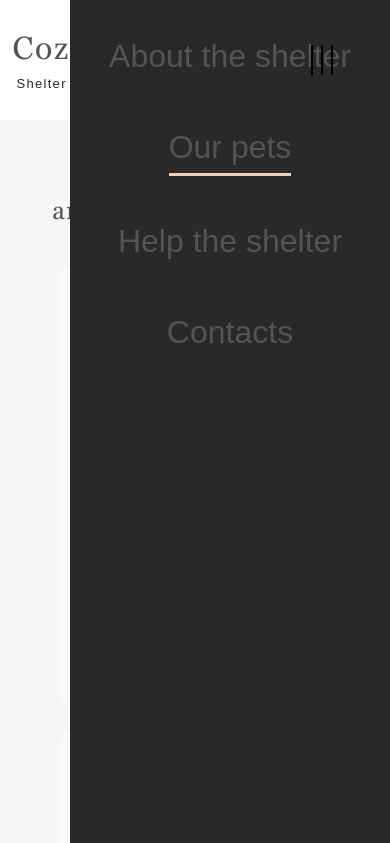
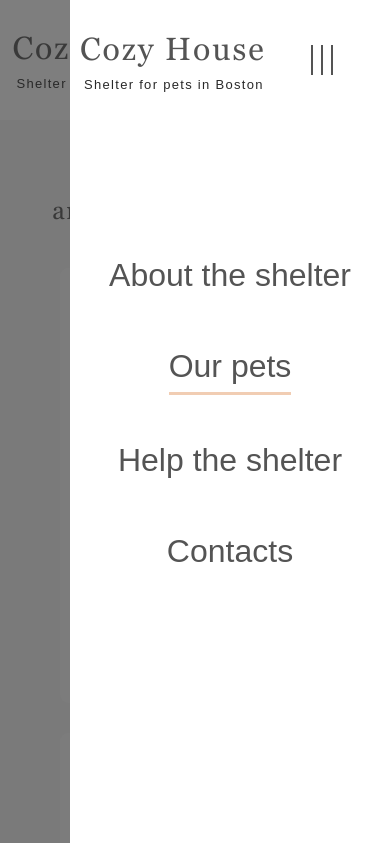
Before and after one commit to serjml/virtual-keyboard, a plain HTML site: page shelter/pages/pets/index.html in a window 390 px wide. Both pictures are taken after a click on the element 322 px from the left and 60 px from the top of the page. Shown: the top 843 px of the page. Drawn offline with Linux system fonts and the light colour scheme; files whose address does not match are found by name; a web font is replaced by a local one.

Commit message:
feat: add burger-menu ourpets

```diff
--- a/shelter/pages/main/index.js
+++ b/shelter/pages/main/index.js
@@ -3,6 +3,7 @@ const burger = document.querySelector('.hamburger');
 const nav = document.querySelector('.nav');
 const overlay = document.querySelector('.overlay');
 const body = document.querySelector('body');
+const navLink = document.querySelectorAll('.nav-link');
 
 function toggleMenu() {
   burger.classList.toggle('open');
@@ -19,6 +20,9 @@ function closeMenu() {
   body.classList.remove('open');
 }
 overlay.addEventListener('click', closeMenu);
+
+navLink.forEach(el => el.addEventListener('click', closeMenu));
+
 // Burger end-----------------------------------------
 
 // Slider start---------------------------------------
@@ -185,15 +189,4 @@ overlay.addEventListener('click', closeMenu);
     arrowLeft.addEventListener('click', moveLeftMobile);
     arrowRight.addEventListener('click', moveRightMobile);
   }
-
-
-
-
-
-
-
-
-
-
-
   // Slider end---------------------------------------
--- a/shelter/pages/pets/index.html
+++ b/shelter/pages/pets/index.html
@@ -20,7 +20,14 @@
       <div class="hamburger">
         <span class="hamburger-line"></span>
       </div>
+      <div class="overlay"></div>
       <nav class="nav">
+        <div class="logo-burger">
+          <a href="../../pages/main/index.html" class="logo-link-ourpets">
+            <h1 class="title title-ourpets">Cozy House</h1>
+            <p class="subtitle subtitle-ourpets">Shelter for pets in Boston</p>
+          </a>
+        </div>
         <ul class="nav-list">
           <li class="nav-item">
             <a href="../../pages/main/index.html" class="nav-link nav-link-ourpets">About the shelter</a>
--- /dev/null
+++ b/shelter/pages/pets/index.js
@@ -0,0 +1,26 @@
+// Burger start------------------------------------
+const burger = document.querySelector('.hamburger');
+const nav = document.querySelector('.nav');
+const overlay = document.querySelector('.overlay');
+const body = document.querySelector('body');
+const navLink = document.querySelectorAll('.nav-link');
+
+function toggleMenu() {
+  burger.classList.toggle('open');
+  nav.classList.toggle('open');
+  overlay.classList.toggle('open');
+  body.classList.toggle('open');
+}
+burger.addEventListener('click', toggleMenu);
+
+function closeMenu() {
+  burger.classList.remove('open');
+  nav.classList.remove('open');
+  overlay.classList.remove('open');
+  body.classList.remove('open');
+}
+overlay.addEventListener('click', closeMenu);
+
+navLink.forEach(el => el.addEventListener('click', closeMenu));
+
+// Burger end-----------------------------------------
--- a/shelter/pages/pets/style.css
+++ b/shelter/pages/pets/style.css
@@ -178,7 +178,25 @@
   .hamburger-line,
   .hamburger:before,
   .hamburger:after {
-    background: #000000;
+    background: #545454;
+  }
+
+  nav.open {
+    background-color: #ffffff;
+  }
+
+  .logo-link-ourpets {
+    text-decoration: none;
+    color: #292929;
+  }
+
+  .title-ourpets {
+    padding-top: 1px;
+    color: #545454;
+  }
+
+  .nav-link-ourpets {
+    color: #545454;
   }
 
   .pets-section-ourpets {
```
